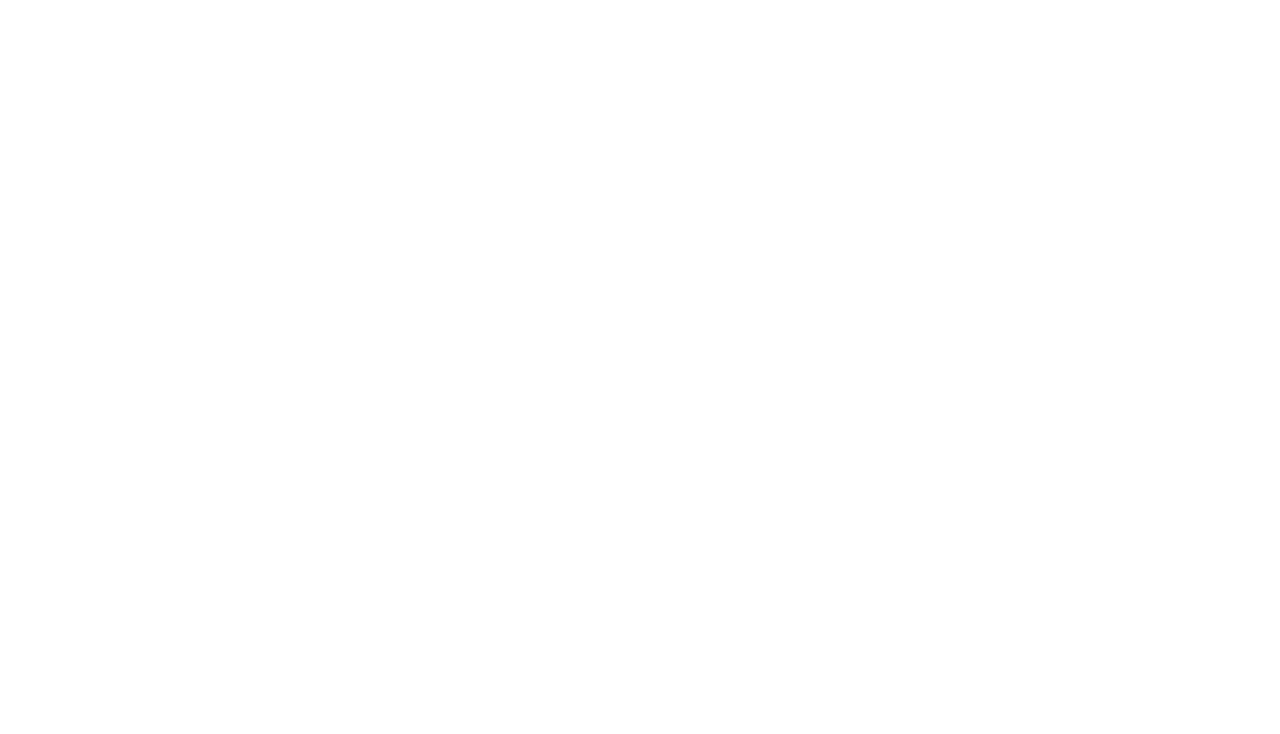
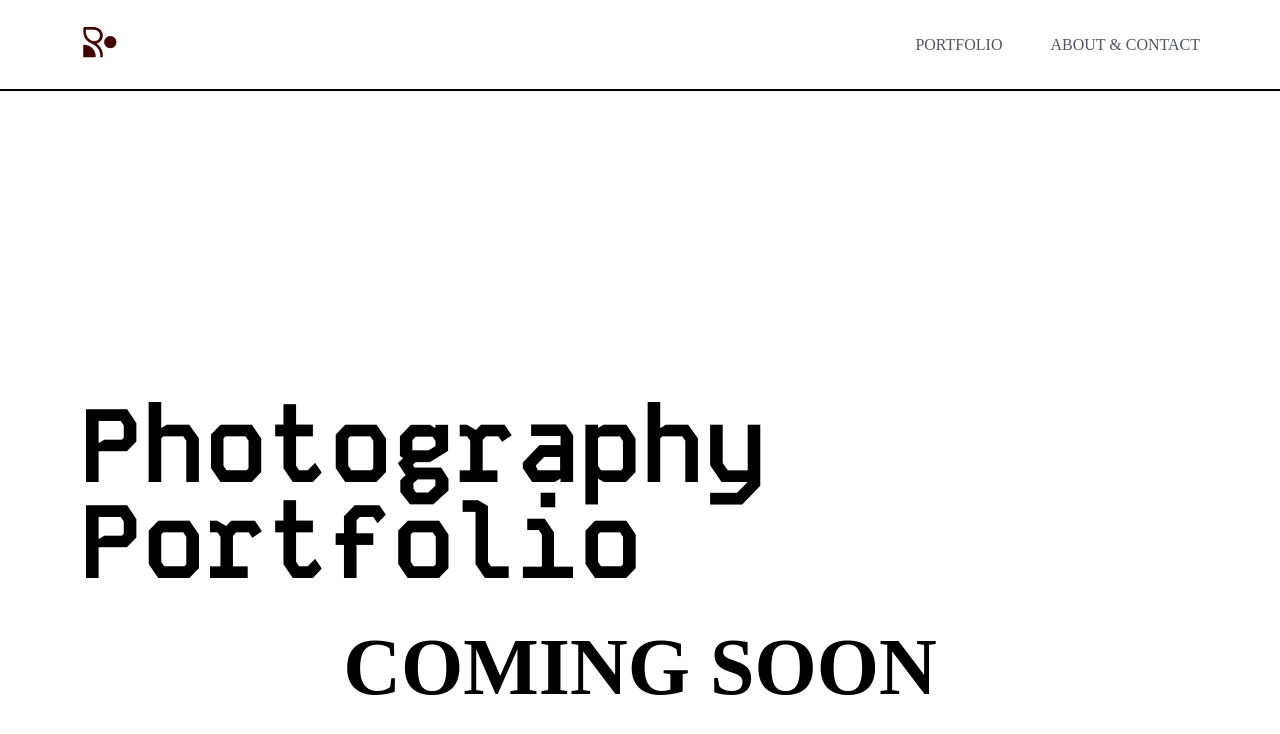
Before and after one commit to rouenemedina/rouene-medina-creative-portfolio, a React (Vite) app: page /portfolio/photography in a window 1280 px wide. Before the commit this address had no page. Shown: the top 734 px of the page. Built offline with nearby package versions, Linux system fonts and the light colour scheme.

Commit message:
built the photography portfolio page and content with styling

```diff
--- a/src/App.tsx
+++ b/src/App.tsx
@@ -3,6 +3,7 @@
 import HomePage from "./pages/HomePage/HomePage";
 import AboutContactPage from "./pages/AboutContactPage/AboutContactPage";
 import PortfolioPage from "./pages/PortfolioPage/PortfolioPage";
+import PortfolioPhotography from "./pages/PortfolioPhotography/PortfolioPhotography";
 
 function App() {
   return (
@@ -12,6 +13,7 @@
       <Route path="/" element={<HomePage />}></Route>
       <Route path="/connect" element={<AboutContactPage />}></Route>
       <Route path="/portfolio" element={<PortfolioPage />}></Route>
+      <Route path="/portfolio/photography" element={<PortfolioPhotography />} ></Route>
     </Routes>
     </BrowserRouter>
     </>
--- /dev/null
+++ b/src/pages/PortfolioPhotography/PortfolioPhotography.scss
@@ -0,0 +1,16 @@
+@use "../../styles/partials/globals" as *;
+@use "../../styles/partials/mixins" as *;
+@use "../../styles/partials/variables" as *;
+@use "../../styles/partials/typography" as *;
+
+.portfolioPhotography {
+    height: 100vh;
+    display: flex;
+    flex-direction: column;
+    padding: 4rem 5rem;
+    gap: 2rem;
+    justify-content: center;
+    align-content: center;
+    align-items: center;
+    flex-wrap: wrap;
+}
--- /dev/null
+++ b/src/pages/PortfolioPhotography/PortfolioPhotography.tsx
@@ -0,0 +1,16 @@
+import "./PortfolioPhotography.scss";
+import Header from "../../components/Header/Header";
+
+function PortfolioPhotography() {
+  return (
+    <>
+      <Header />
+      <main className="portfolioPhotography">
+        <h1 className="portfolioPhotography__title">Photography Portfolio</h1>
+        <h2 className="portfolioPhotography__subtitle">COMING SOON</h2>
+      </main>
+    </>
+  );
+}
+
+export default PortfolioPhotography;
```
